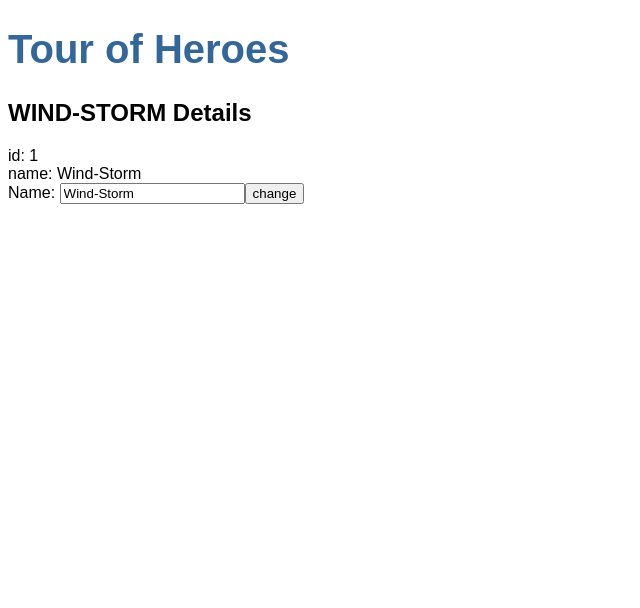
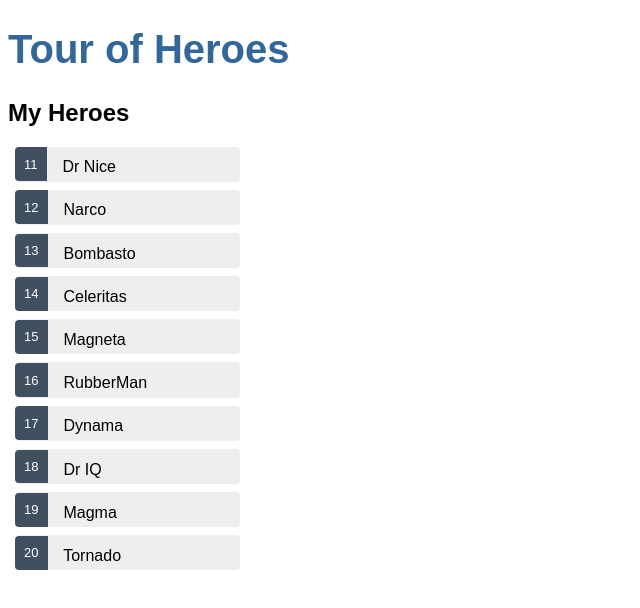
Before and after one commit to Dagime-Teshome/Tour-of-Heroes, an Angular app: page / in a window 1280 px wide. Shown: the top 608 px of the page, without its empty margins (0-640 px from the left). Built offline with nearby package versions, Linux system fonts and the light colour scheme.

Commit message:
shoe lis done

```diff
--- /dev/null
+++ b/src/app/Mock-Heroes.ts
@@ -0,0 +1,14 @@
+import {Heroes} from './heroes';
+
+export const HEROES: Heroes[] = [
+    { id: 11, name: 'Dr Nice' },
+    { id: 12, name: 'Narco' },
+    { id: 13, name: 'Bombasto' },
+    { id: 14, name: 'Celeritas' },
+    { id: 15, name: 'Magneta' },
+    { id: 16, name: 'RubberMan' },
+    { id: 17, name: 'Dynama' },
+    { id: 18, name: 'Dr IQ' },
+    { id: 19, name: 'Magma' },
+    { id: 20, name: 'Tornado' }
+  ];
--- a/src/app/heroes/heroes.component.css
+++ b/src/app/heroes/heroes.component.css
@@ -0,0 +1,44 @@
+/* HeroesComponent's private CSS styles */
+.heroes {
+    margin: 0 0 2em 0;
+    list-style-type: none;
+    padding: 0;
+    width: 15em;
+  }
+  .heroes li {
+    cursor: pointer;
+    position: relative;
+    left: 0;
+    background-color: #EEE;
+    margin: .5em;
+    padding: .3em 0;
+    height: 1.6em;
+    border-radius: 4px;
+  }
+  .heroes li:hover {
+    color: #607D8B;
+    background-color: #DDD;
+    left: .1em;
+  }
+  .heroes li.selected {
+    background-color: #CFD8DC;
+    color: white;
+  }
+  .heroes li.selected:hover {
+    background-color: #BBD8DC;
+    color: white;
+  }
+  .heroes .badge {
+    display: inline-block;
+    font-size: small;
+    color: white;
+    padding: 0.8em 0.7em 0 0.7em;
+    background-color:#405061;
+    line-height: 1em;
+    position: relative;
+    left: -1px;
+    top: -4px;
+    height: 1.8em;
+    margin-right: .8em;
+    border-radius: 4px 0 0 4px;
+  }
--- a/src/app/heroes/heroes.component.html
+++ b/src/app/heroes/heroes.component.html
@@ -1,10 +1,20 @@
+<h2>My Heroes</h2>
+<ul class="heroes">
+  <li *ngFor="let hero of heroes"
+    [class.selected]="hero === selectedHero"
+    (click)="onSelect(hero)">
+    <span class="badge">{{hero.id}}</span> {{hero.name}}
+  </li>
+</ul>
 
-        <h2>{{hero.name| uppercase }} Details</h2>
-        <div><span>id: </span>{{hero.id}}</div>
-        <div><span>name: </span>{{hero.name}}</div>
-        <div>
-            <label>Name:
-                <input [(ngModel)]="hero.name" placeholder="name"/>
-                <button (click)="change()">change</button>
-            </label>
-        </div>
+<div *ngIf="selectedHero">
+
+  <h2>{{selectedHero.name | uppercase}} Details</h2>
+  <div><span>id: </span>{{selectedHero.id}}</div>
+  <div>
+    <label>name:
+      <input [(ngModel)]="selectedHero.name" placeholder="name"/>
+    </label>
+  </div>
+
+</div>
--- a/src/app/heroes/heroes.component.ts
+++ b/src/app/heroes/heroes.component.ts
@@ -1,5 +1,6 @@
 import { Component, OnInit } from '@angular/core';
-import {Heroes} from "../heroes"
+import {Heroes} from "../heroes";
+import {HEROES} from "../Mock-Heroes";
 
 
 @Component({
@@ -8,17 +9,17 @@
   styleUrls: ['./heroes.component.css']
 })
 export class HeroesComponent implements OnInit {
-  hero: Heroes={
-    id:1,
-    name:'Wind-Storm'
-  }
+  heroes=HEROES;
+
   constructor() { }
 
   ngOnInit() {
   }
 
-  change() {
-    this.hero.name = 'changed';
-  }
+
+  selectedHero: Heroes;
+onSelect(hero: Heroes): void {
+  this.selectedHero = hero;
+}
 
 }
```
